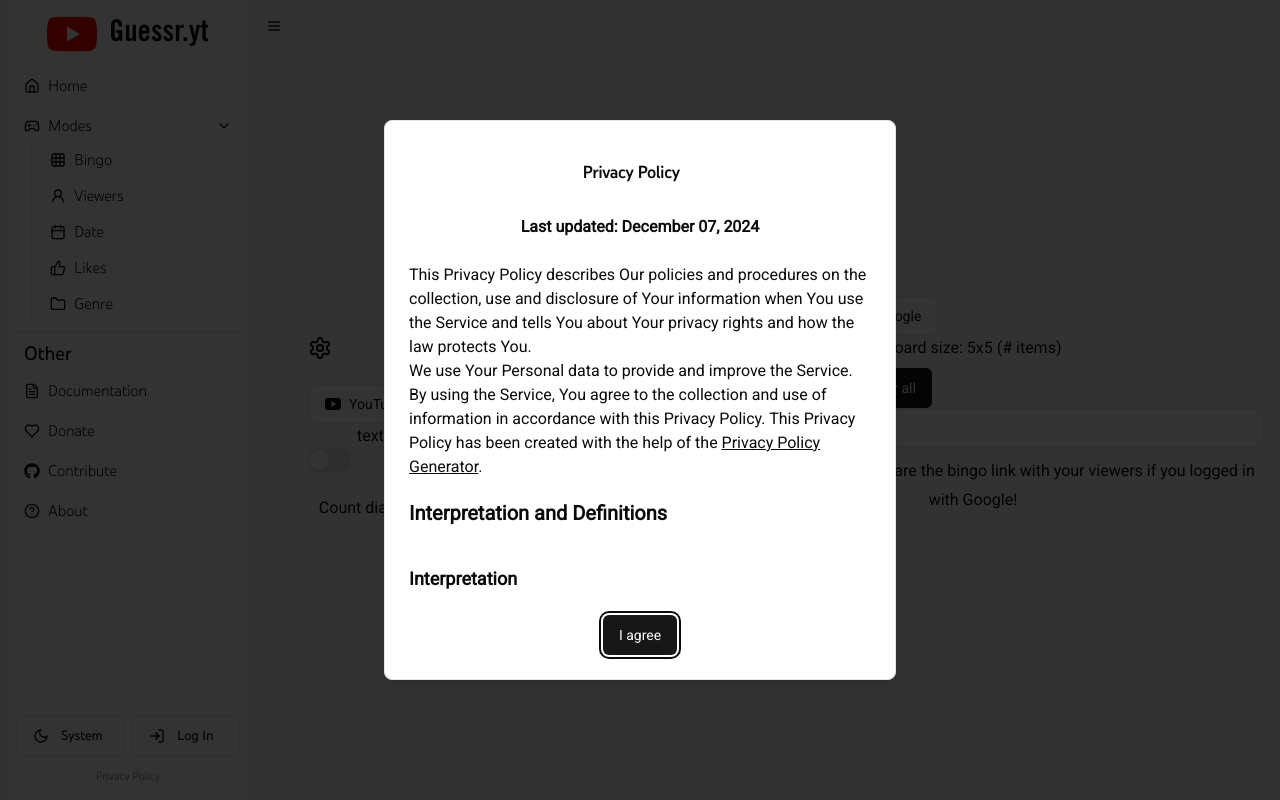
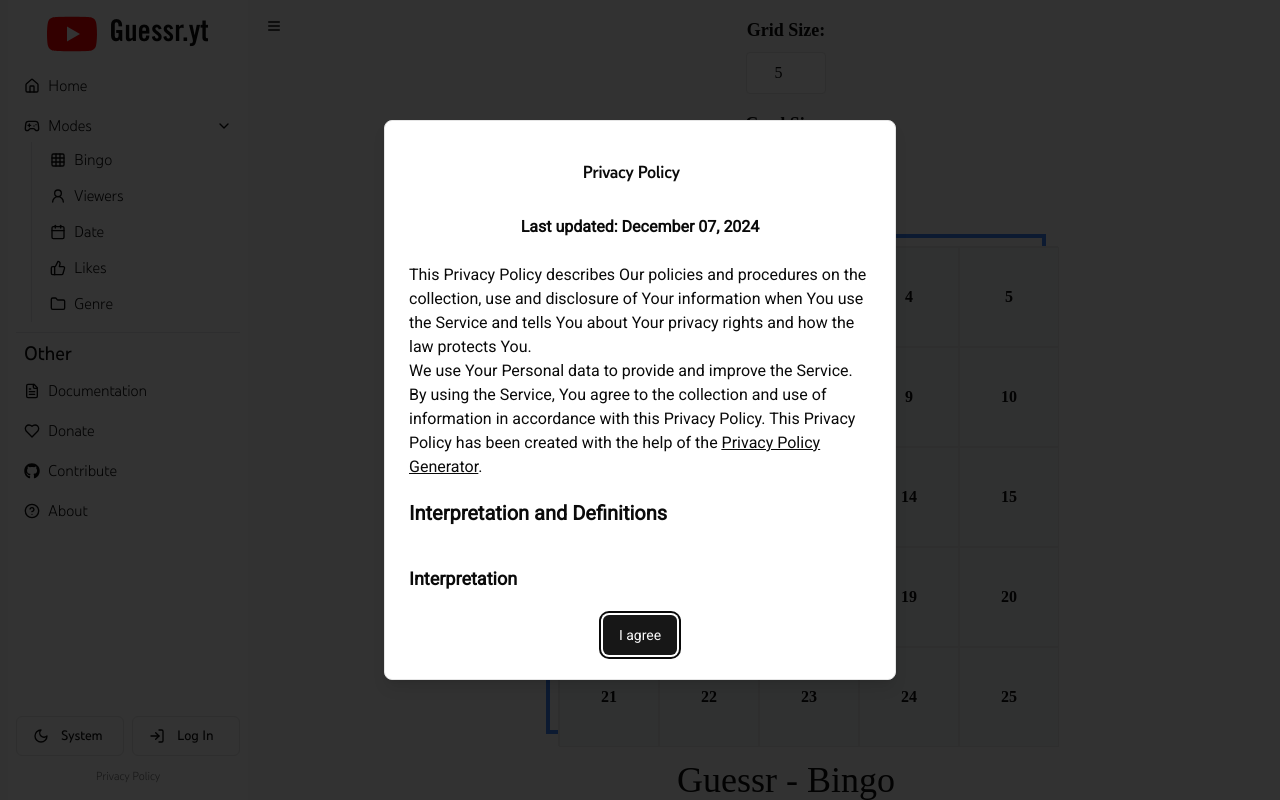
Before and after one commit to Bodyshots/guessr-youtube, a Next.js app in the folder src/: page /bingo in a window 1280 px wide. Shown: the top 800 px of the page. Built offline with nearby package versions, Linux system fonts and the light colour scheme; no server answers.

Commit message:
added subtitles to mode options and progressed bingo page a bit

```diff
--- a/src/app/bingo/page.tsx
+++ b/src/app/bingo/page.tsx
@@ -1,11 +1,13 @@
 "use client";
 
+import BingoCard from '@/components/BingoCard/bingocard';
 import './bingo.css';
 import BingoMenu from "@/components/Bingomenu/bingomenu";
 
 export default function Bingo() {
   return (
     <div className="bingo_page_container">
+      <BingoCard/>
       <span className="text-4xl font-medium">Guessr - Bingo</span>
       <BingoMenu/>
     </div>
--- /dev/null
+++ b/src/components/BingoCard/bingocard.tsx
@@ -0,0 +1,72 @@
+import React, { useState, useRef } from "react";
+import Draggable from "react-draggable";
+
+const BingoCard = () => {
+  const [size, setSize] = useState(5); // Default 5x5 grid
+  const [dimensions, setDimensions] = useState(500); // Default size in px
+  const [cells, setCells] = useState(
+    Array.from({ length: size * size }, (_, i) => ({ id: i, text: (i + 1).toString() }))
+  );
+  const cellSize = dimensions / size; // Maintain square layout
+  const nodeRef = useRef<HTMLDivElement>(null!);
+
+  const handleCellClick = (id: number) => {
+    const newText = prompt("Enter new text for this cell:", cells[id].text);
+    if (newText !== null) {
+      setCells((prev) => prev.map((cell) => (cell.id === id ? { ...cell, text: newText } : cell)));
+    }
+  };
+
+  return (
+    <div className="flex flex-col items-center p-4">
+      <label className="mb-2 text-lg font-bold">Grid Size:</label>
+      <input
+        type="number"
+        value={size}
+        onChange={(e) => {
+          const newSize = Math.max(2, Math.min(10, Number(e.target.value)));
+          setSize(newSize);
+          setCells(Array.from({ length: newSize * newSize }, (_, i) => ({ id: i, text: (i + 1).toString() })));
+        }}
+        className="mb-4 p-2 border rounded w-20 text-center"
+      />
+      <label className="mb-2 text-lg font-bold">Card Size:</label>
+      <input
+        type="number"
+        value={dimensions}
+        onChange={(e) => setDimensions(Math.max(200, Math.min(800, Number(e.target.value))))}
+        className="mb-4 p-2 border rounded w-20 text-center"
+      />
+      <Draggable nodeRef={nodeRef} handle=".bingo-border">
+        <div
+          ref={nodeRef}
+          className="relative"
+          style={{ width: dimensions + 40, height: dimensions + 40, padding: 30 }}
+        >
+          <div
+            className="bingo-border border-4 border-blue-500 p-2 cursor-move"
+            style={{ width: dimensions, height: dimensions }}
+          >
+            <div
+              className="grid border"
+              style={{ gridTemplateColumns: `repeat(${size}, 1fr)`, width: dimensions, height: dimensions }}
+            >
+              {cells.map((cell) => (
+                <div
+                  key={cell.id}
+                  className="flex items-center justify-center border bg-gray-100 font-bold cursor-pointer"
+                  style={{ width: cellSize, height: cellSize }}
+                  onClick={() => handleCellClick(cell.id)}
+                >
+                  {cell.text}
+                </div>
+              ))}
+            </div>
+          </div>
+        </div>
+      </Draggable>
+    </div>
+  );
+};
+
+export default BingoCard;
--- a/src/components/Homemenu/HomemenuItem/homemenuitem.tsx
+++ b/src/components/Homemenu/HomemenuItem/homemenuitem.tsx
@@ -120,7 +120,7 @@
                   }
                 </div>
               </TooltipTrigger>
-            <DialogContent className="sm:max-w-[425px] bg-background max-sm:gap-2 rounded-lg" aria-describedby={undefined}>
+            <DialogContent className="sm:max-w-[500px] bg-background max-sm:gap-0 gap-3 rounded-lg" aria-describedby={undefined}>
             <DialogHeader>
               <DialogTitle className="text-xl font-bold font-yt_font text-center p-0">{modal_title}</DialogTitle>
             </DialogHeader>
@@ -173,6 +173,8 @@
             </Select>}
 
             {/* Modes */}
+            <DialogTitle className="text-center text-foreground font-yt_font font-semibold">Modes</DialogTitle>
+            <div>
               {modePresent &&
               <ToggleGroup size={"lg"} type="single" className="gap-0 text-foreground font-roboto">
                 <ToggleGroupItem  data-state={mode === ModeConstants.NORMAL ? OtherConstants.ON : OtherConstants.OFF}
@@ -203,6 +205,15 @@
                   {ModeConstants.HL}
                 </ToggleGroupItem>
               </ToggleGroup>}
+            </div>
+            { mode === ModeConstants.NORMAL ?
+              <span className="text-center text-sm text-foreground font-roboto">Guess the exact count for 5 rounds - 5,000 points per round based on how close you are to the correct number</span>
+            : mode === ModeConstants.MC ? <span className="text-center text-sm text-foreground font-roboto">Pick 1 of 5 options - Keep playing till you get a wrong answer</span>
+            : <span className="text-center text-sm text-foreground font-roboto">Gues if the current video has a higher or lower count than the previous one - Keep playing till you get a wrong answer</span>}
+
+            {/* {videoType === VideoConstants.VIDEO ?
+            <span className="text-center text-sm text-foreground font-roboto">A random video will be picked for you each round. Videos may have ads</span>
+            : <span className="text-center text-sm text-foreground font-roboto">A random short (less than 60 seconds) will be picked for you each round. Shorts may have ads</span>} */}
 
             <DialogTitle className="text-center text-foreground font-yt_font font-semibold">Round timer (minutes)</DialogTitle>
             <Input type="number"
```
Also changed, not shown: src/package.json (+5 -4 lines), 1 other file (tests, documents, lock files or other folders). Lines whose indentation alone changed are shown as unchanged.
